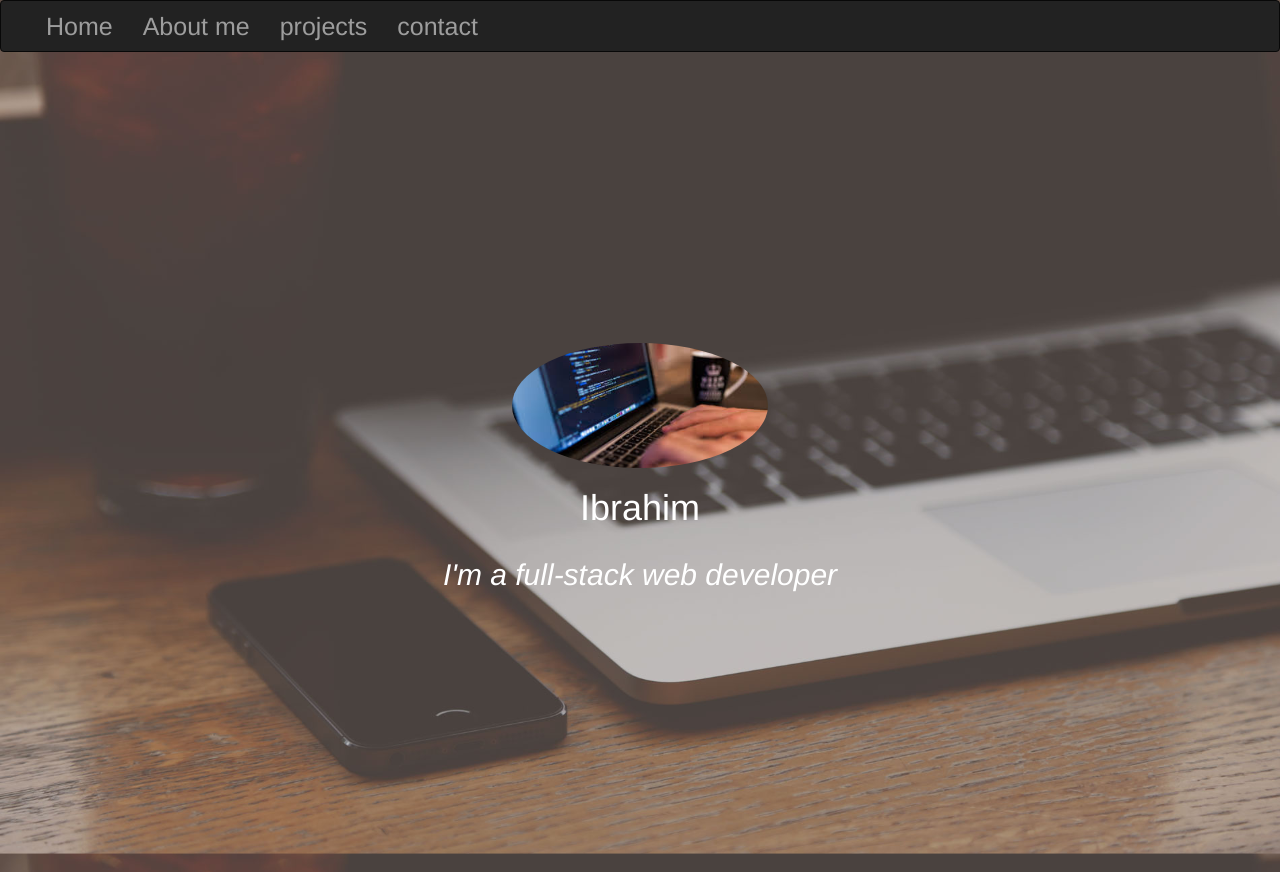
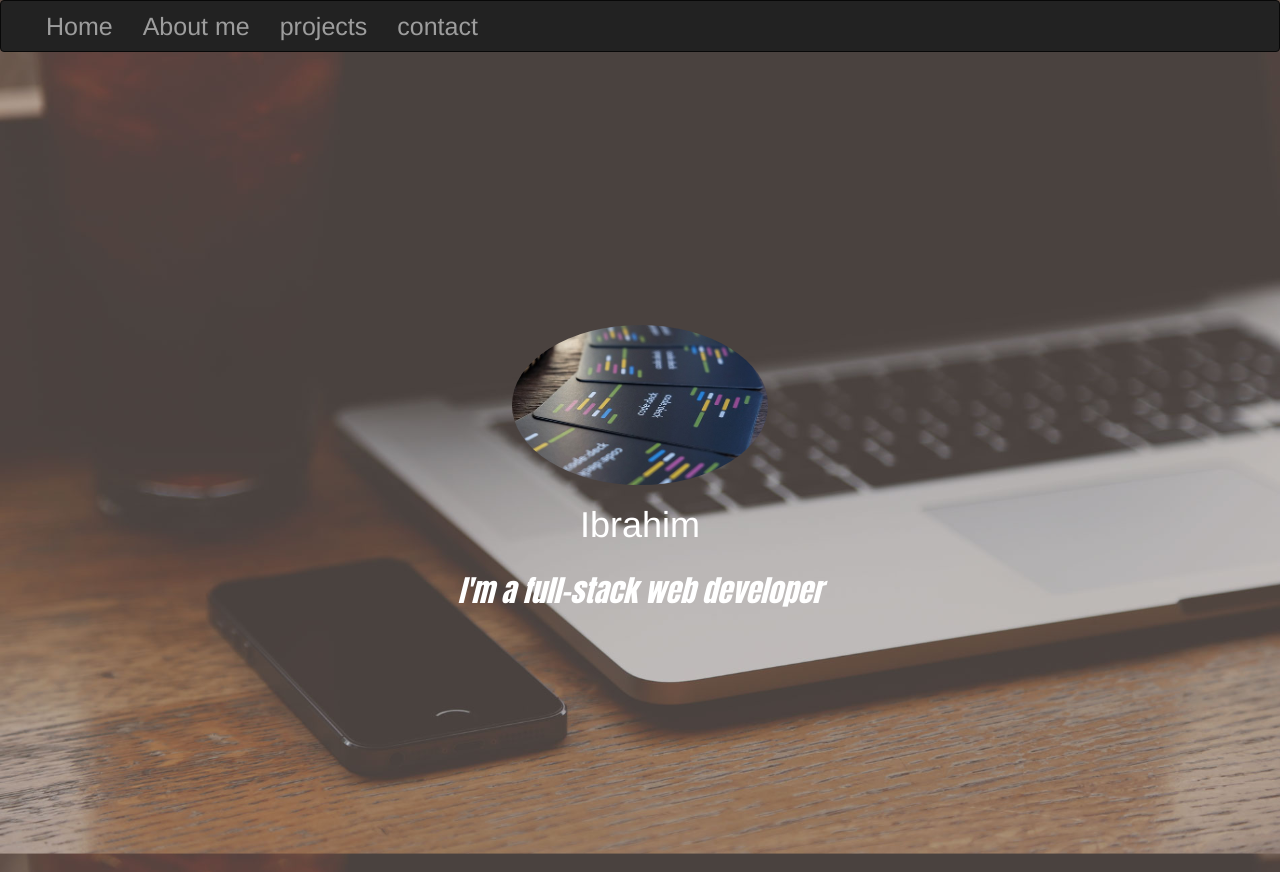
Before and after one commit to ebruh/Folio, a plain HTML site: page index.html in a window 1280 px wide. Drawn offline with Linux system fonts and the light colour scheme.

Commit message:
changed an image

```diff
--- a/css/styles.css
+++ b/css/styles.css
@@ -9,6 +9,10 @@ body{
     color: white;
     text-align: center;
     background-position: center;
+}
+em{
+    font-family: 'Kosugi Maru', sans-serif;
+font-family: 'Anton', sans-serif;
 }
 
 /* . caption1{
@@ -86,11 +90,11 @@ a:hover{
     min-height: 100vh;
 }
 .img-circle{
-    display: flex;
-    justify-content: center;
+    display: block;
+    margin-left: auto;
+    margin-right: auto;
     width: 20%;
-    height:40%;
-    margin: 0 auto;
+    border-radius: 50%;
 }
 .projectbody {
     background-color:#d5d5d5;
--- a/index.html
+++ b/index.html
@@ -5,6 +5,7 @@
   <meta charset="UTF-8">
   <link rel="stylesheet" href="css/bootstrap.css">
    <link href="css/styles.css" rel="stylesheet">
+   <link href="https://fonts.googleapis.com/css?family=Anton|Kosugi+Maru" rel="stylesheet">
   <title>Folio</title>
 </head>
 
@@ -53,7 +54,7 @@
   </nav>
   <div class="intro">
 
-    <img src="img/dev.jpeg" class="img-circle" alt="">
+    <img src="img/featured.jpg" class="img-circle" alt="">
     <h1>
         <span>Ibrahim</span>
     </h1>
```
Also changed, not shown: img/featured.jpg (added).
